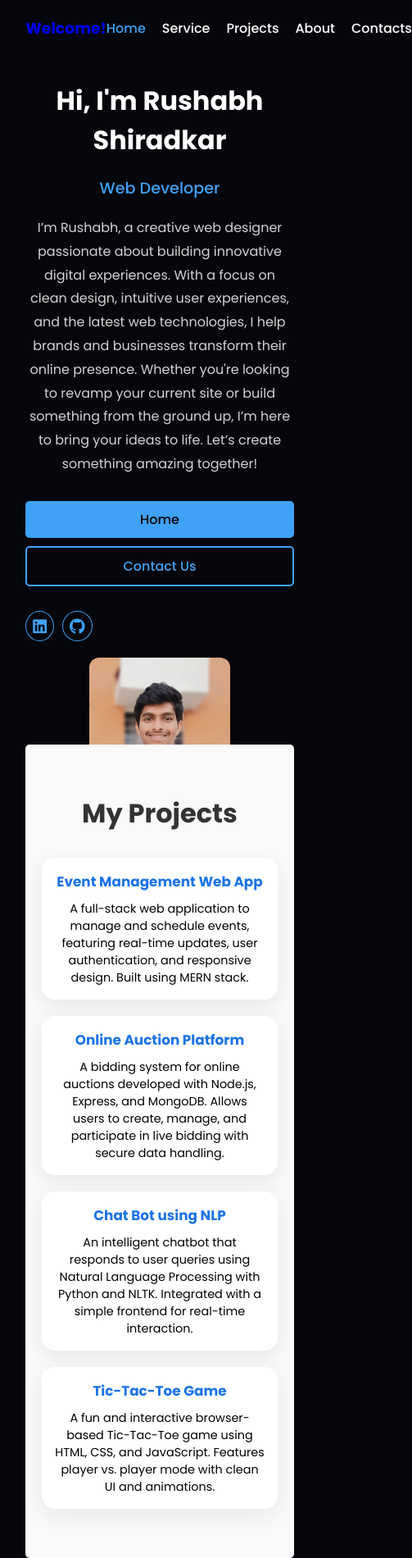
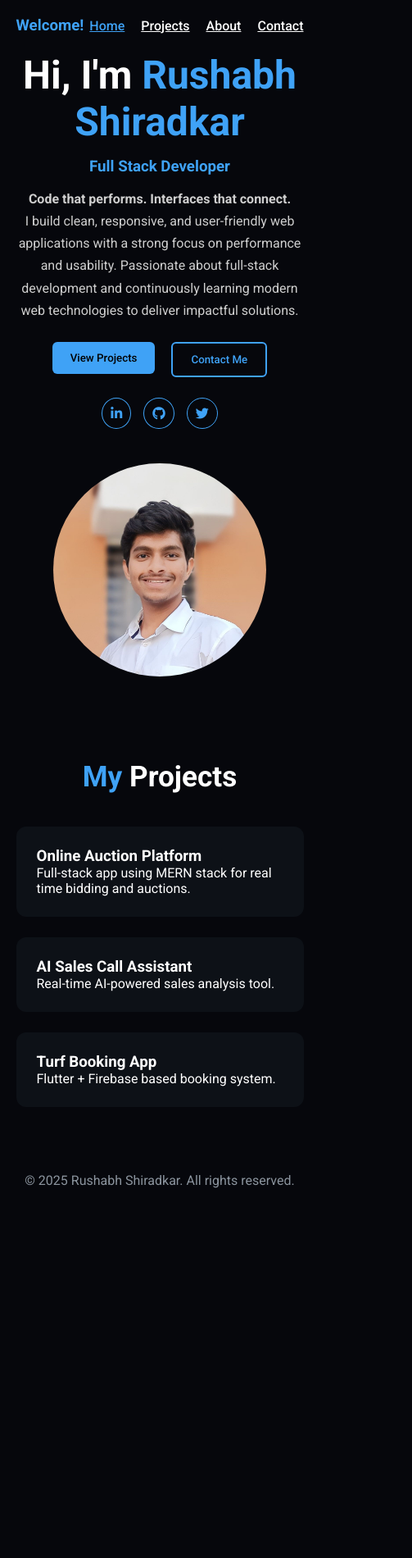
Before and after one commit to rushuz/rushabhPortfolio.github.io, a plain HTML site: page index.html in a window 390 px wide. Shown: the whole page at 82% size, 503 px wide, since content can reach past the window. After the commit the page ends 1469 px from the top, so only its background shows below. Drawn offline with Linux system fonts and the light colour scheme.

Commit message:
Refactor contact and index pages for improved layout and styling; update JavaScript for smoother project card animations

```diff
--- a/index.html
+++ b/index.html
@@ -1,112 +1,93 @@
 <!DOCTYPE html>
 <html lang="en">
+<head>
+  <meta charset="UTF-8" />
+  <meta name="viewport" content="width=device-width, initial-scale=1.0" />
+  <title>Rushabh Shiradkar | Portfolio</title>
 
-<head>
-  <meta charset="UTF-8">
-  <meta name="viewport" content="width=device-width, initial-scale=1.0">
-  <title>Rushabh's Portfolio</title>
-
-  <!-- Google Fonts -->
-   <!-- Add in <head> -->
-  <link href="https://fonts.googleapis.com/css2?family=Poppins:wght@400;500;600;700&display=swap" rel="stylesheet">
-  <link rel="preconnect" href="https://fonts.googleapis.com">
-  <link rel="preconnect" href="https://fonts.gstatic.com" crossorigin>
+  <!-- Google Font -->
   <link href="https://fonts.googleapis.com/css2?family=Roboto:wght@400;500;700&display=swap" rel="stylesheet">
 
   <!-- FontAwesome -->
-  <link rel="stylesheet" href="https://cdnjs.cloudflare.com/ajax/libs/font-awesome/6.0.0-beta3/css/all.min.css">
+  <link rel="stylesheet" href="https://cdnjs.cloudflare.com/ajax/libs/font-awesome/6.5.1/css/all.min.css">
 
-  <!-- Stylesheet -->
   <link rel="stylesheet" href="main.css">
 </head>
+<body>
 
-<body>
-  <!-- Header Section -->
+  <!-- HEADER -->
   <header id="header">
-    <div class="left-section">
-      <a class="logo" href="#"><h3>Welcome!</h3></a>
-    </div>
+    <h3 class="logo">Welcome!</h3>
 
     <nav>
-      <a class="nav-item active" href="#">Home</a>
-      <a class="nav-item" href="#">Service</a>
-      <a class="nav-item" href="#projects">Projects</a>
-      <a class="nav-item" href="#">About</a>
-      <a class="nav-item" href="#contact.html">Contacts</a>
+      <a href="#hero" class="nav-item active">Home</a>
+      <a href="#projects" class="nav-item">Projects</a>
+      <a href="#about" class="nav-item">About</a>
+      <a href="contact.html" class="nav-item">Contact</a>
     </nav>
   </header>
 
-  <!-- Hero Section -->
+  <!-- HERO -->
   <section id="hero">
     <div class="hero-left">
-      <div class="content">
-        <h1>Hi, I'm Rushabh Shiradkar</h1>
-        <h3>Web Developer</h3>
-        <p>
-          I’m Rushabh, a creative web designer passionate about building innovative digital experiences. With a
-          focus on clean design, intuitive user experiences, and the latest web technologies, I help brands and
-          businesses transform their online presence. Whether you're looking to revamp your current site or build
-          something from the ground up, I’m here to bring your ideas to life. Let’s create something amazing together!
-        </p>
+      <h1>Hi, I'm <span>Rushabh Shiradkar</span></h1>
+      <h3>Full Stack Developer</h3>
+      <p>
+        <b>Code that performs. Interfaces that connect.</b><br>
+        I build clean, responsive, and user-friendly web applications with a strong focus on performance and usability.
+        Passionate about full-stack development and continuously learning modern web technologies to deliver impactful solutions.
+      </p>
 
-        <div class="cta">
-          <button class="cta-1">Home</button>
-          <a href="contact.html">
-            <button class="cta-2">Contact Us</button>
-          </a>
-        </div>
+      <div class="cta">
+        <a href="#projects"><button class="cta-1">View Projects</button></a>
+        <a href="contact.html"><button class="cta-2">Contact Me</button></a>
+      </div>
 
-        <div class="social-icon">
-          <a href="https://www.linkedin.com/in/rushabh-shiradkar-41956824a/" target="_blank">
-            <i class="fa-brands fa-linkedin"></i>
-          </a>
-          <a href="https://github.com/rushuz" target="_blank">
-            <i class="fa-brands fa-github"></i>
-          </a>
-        </div>
+      <div class="social-icon">
+        <i class="fa-brands fa-linkedin-in"></i>
+        <i class="fa-brands fa-github"></i>
+        <i class="fa-brands fa-twitter"></i>
       </div>
     </div>
-    <div class="hero-right" >
-      <img src="2185.jpg" alt="Rushabh - Web Developer" class="hero-image">
+
+    <div class="hero-right">
+      <img src="2185.jpg" alt="Rushabh Profile">
     </div>
-  </section><br><br><br>
-  <!-- Projects Section -->
-<section id="projects">
-  <h2 class="section-title">My Projects</h2>
-  <div class="projects-container">
-    <div class="project-card">
-      <a href="https://github.com/rushuz/Event_Managment-Web.dev-" target="_blank">
-        <h3>Event Management Web App</h3>
+  </section>
+
+  <!-- PROJECTS -->
+  <section id="projects">
+    <h2 class="section-title"><span>My</span> Projects</h2>
+
+    <div class="project-grid">
+      <a href="https://github.com/rushuz/Online-Auction-Platform" target="_blank" class="project-link">
+      <div class="project-card">
+        <h3>Online Auction Platform</h3>
+        <p>Full-stack app using MERN stack for real time bidding and auctions.</p>
+      </div>
       </a>
-        <p>A full-stack web application to manage and schedule events, featuring real-time updates, user authentication, and responsive design. Built using MERN stack.</p>
 
+      <a href="https://github.com/rushuz/AI-Enabled-Real-Time-AI-Sales-Call-Assistant" target="_blank" class="project-link">
+      <div class="project-card">
+        <h3>AI Sales Call Assistant</h3>
+        <p>Real-time AI-powered sales analysis tool.</p>
+      </div>
+      </a>
+
+      <a href="https://github.com/rushuz/Turf-Booking-App" target="_blank" class="project-link">
+      <div class="project-card">
+        <h3>Turf Booking App</h3>
+        <p>Flutter + Firebase based booking system.</p>
+      </div>
+      </a>
     </div>
+  </section>
 
-    <div class="project-card">
-      <a href="https://github.com/rushuz/Online-Auction-Platform" target="_blank">
-        <h3>Online Auction Platform</h3>
-      </a>
-        <p>A bidding system for online auctions developed with Node.js, Express, and MongoDB. Allows users to create, manage, and participate in live bidding with secure data handling.</p>
+  <!-- FOOTER -->
+  <footer>
+    <p>© 2025 Rushabh Shiradkar. All rights reserved.</p>
+  </footer>
 
-    </div>
-
-    <div class="project-card">
-      <a href="https://github.com/rushuz/ChatBot-Using-NLP" target="_blank">
-        <h3>Chat Bot using NLP</h3>
-      </a>
-        <p>An intelligent chatbot that responds to user queries using Natural Language Processing with Python and NLTK. Integrated with a simple frontend for real-time interaction.</p>
-
-    </div>
-
-    <div class="project-card">
-      <a href="https://github.com/rushuz/Tic-Tac-Toe-game" target="_blank">
-        <h3>Tic-Tac-Toe Game</h3>
-      </a>
-        <p>A fun and interactive browser-based Tic-Tac-Toe game using HTML, CSS, and JavaScript. Features player vs. player mode with clean UI and animations.</p>
-
-    </div>
-  </div>
-</section>
+  <script src="script.js"></script>
 </body>
-<script src="script.js"></script>
 </html>
--- a/main.css
+++ b/main.css
@@ -1,24 +1,31 @@
-/* Reset and Global Styles */
+/* RESET */
 * {
   margin: 0;
   padding: 0;
   box-sizing: border-box;
-    text-decoration: none;
-    font-family: 'Poppins', sans-serif;
+  font-family: 'Roboto', sans-serif;
+}
+
+html {
+  scroll-behavior: smooth;
 }
 
 body {
-    background-color: rgb(6, 7, 12);
-    color: white;
+  background-color: #06070c;
+  color: #ffffff;
   padding: 0 8%;
 }
 
-  /* Header */
+/* HEADER */
 header {
   display: flex;
   justify-content: space-between;
   align-items: center;
   padding: 20px 0;
+}
+
+.logo {
+  color: #3FA2F6;
 }
 
 nav {
@@ -27,10 +34,9 @@
 }
 
 .nav-item {
-    color: white;
+  color: #ffffff;
   font-weight: 500;
-    font-size: 1rem;
-    transition: color 0.2s;
+  transition: color 0.3s;
 }
 
 .nav-item:hover,
@@ -38,235 +44,251 @@
   color: #3FA2F6;
 }
 
-  /* Hero Section */
+/* HERO */
 #hero {
   display: grid;
   grid-template-columns: 1fr 1fr;
   align-items: center;
-    height: calc(100vh - 80px);
-    padding-top: 30px;
-  }
-
-  .hero-left {
-    padding-right: 40px;
+  min-height: calc(100vh - 80px);
+  gap: 40px;
 }
 
 .hero-left h1 {
   font-size: 3rem;
-    margin-bottom: 20px;
-    font-weight: 700;
+}
+
+.hero-left h1 span {
+  color: #3FA2F6;
 }
 
 .hero-left h3 {
-    font-size: 1.5rem;
+  margin: 15px 0;
   color: #3FA2F6;
-    margin-bottom: 20px;
+}
+
+.hero-left p {
+  color: #cfcfcf;
+  line-height: 1.7;
+}
+
+.cta {
+  margin-top: 25px;
+}
+
+.cta button {
+  padding: 12px 22px;
+  border-radius: 6px;
+  cursor: pointer;
   font-weight: 500;
 }
 
-  .hero-left p {
-    line-height: 1.8;
-    font-size: 1rem;
-    color: lightgray;
-    margin-bottom: 30px;
+.cta-1 {
+  background: #3FA2F6;
+  border: none;
 }
 
-  /* Hero Image */
-  .hero-right {
-    display: flex;
-    align-items: center;
-    justify-content: center;
-    padding: 20px;
+.cta-2 {
+  background: transparent;
+  border: 2px solid #3FA2F6;
+  color: #3FA2F6;
+  margin-left: 10px;
 }
 
-  .hero-image {
-    width: 80%;
-    max-width: 400px;
-    height: auto;
-    border-radius: 12px;
-    box-shadow: 0 4px 20px rgba(0, 0, 0, 0.1);
-    animation: floatIn 1.5s ease-in-out;
-    transition: transform 0.3s ease;
+.social-icon {
+  margin-top: 25px;
+  display: flex;
+  gap: 15px;
 }
 
-  @keyframes floatIn {
-    from {
-      transform: translateY(50px);
-      opacity: 0;
-    }
-    to {
-      transform: translateY(0);
-      opacity: 1;
-    }
+.social-icon i {
+  border: 1px solid #3FA2F6;
+  padding: 10px;
+  border-radius: 50%;
+  color: #3FA2F6;
+  cursor: pointer;
 }
 
-  /* CTA Buttons */
-  .cta button {
-    padding: 10px 20px;
-    border: none;
-    border-radius: 5px;
-    cursor: pointer;
-    font-size: 1rem;
-    font-weight: 500;
-    margin-right: 10px;
+/* HERO IMAGE */
+.hero-right img {
+  width: 260px;
+  border-radius: 50%;
+  display: block;
+  margin: auto;
 }
 
-  .cta .cta-1 {
-    background-color: #3FA2F6;
+/* PROJECTS */
+#projects {
+  margin-top: 100px;
+}
+
+.section-title {
+  text-align: center;
+  font-size: 2.2rem;
+  margin-bottom: 40px;
+}
+
+.section-title span {
+  color: #3FA2F6;
+}
+
+.project-grid {
+  display: grid;
+  grid-template-columns: repeat(auto-fit, minmax(260px, 1fr));
+  gap: 25px;
+}
+
+.project-link {
+  text-decoration: none;
+  color: inherit;
+  display: block;
+}
+
+.project-card {
+  background: #0d1117;
+  padding: 25px;
+  border-radius: 12px;
+  transition: transform 0.3s;
+  cursor: pointer;
+}
+
+/* SCROLL ANIMATION */
+.project-card,
+#projects {
+  opacity: 0;
+  transform: translateY(40px);
+}
+
+.project-card.show,
+#projects.show {
+  opacity: 1;
+  transform: translateY(0);
+  transition: all 0.7s ease;
+}
+
+.project-card:hover {
+  transform: translateY(-10px);
+}
+
+/* CONTACT */
+#contact {
+  margin-top: 80px;
+}
+
+.contact-container {
+  display: grid;
+  grid-template-columns: 1fr 1fr;
+  gap: 50px;
+  align-items: center;
+}
+
+.contact-left h1 {
+  font-size: 2.5rem;
+  margin-bottom: 15px;
+}
+
+.contact-left h1 span {
+  color: #3FA2F6;
+}
+
+.contact-subtext {
+  color: #b5b5b5;
+  margin-bottom: 30px;
+  line-height: 1.6;
+}
+
+/* FORM */
+.contact-form {
+  display: flex;
+  flex-direction: column;
+  gap: 20px;
+}
+
+.form-group label {
+  font-size: 0.9rem;
+  margin-bottom: 6px;
+  color: #9da5b4;
+}
+
+.form-group input,
+.form-group textarea {
+  width: 100%;
+  padding: 12px 14px;
+  border-radius: 6px;
+  border: 1px solid #2f333a;
+  background: #0d1117;
+  color: white;
+  outline: none;
+  margin-top: 3px;
+}
+
+.form-group input:focus,
+.form-group textarea:focus {
+  border-color: #3FA2F6;
+}
+
+.cta-3 {
+  margin-top: 10px;
+  padding: 12px;
+  background: transparent;
+  border: 2px solid #3FA2F6;
+  color: #3FA2F6;
+  border-radius: 6px;
+  font-size: 1rem;
+  cursor: pointer;
+}
+
+.cta-3:hover {
+  background: #3FA2F6;
   color: black;
 }
 
-  .cta .cta-2 {
-    background-color: transparent;
-    color: #3FA2F6;
-    border: 2px solid #3FA2F6;
+/* MAP */
+.contact-right iframe {
+  width: 100%;
+  height: 420px;
+  border-radius: 12px;
+  border: none;
 }
 
-  .cta button:hover {
-    opacity: 0.8;
+/* FOOTER */
+footer {
+  margin: 80px 0 20px;
+  text-align: center;
+  color: #8b949e;
 }
 
-  /* Social Icons */
-  .social-icon {
-    display: flex;
-    gap: 10px;
-    margin-top: 20px;
+/* RESPONSIVE */
+@media (max-width: 900px) {
+  body {
+    padding: 0 5%;
   }
 
-  .social-icon i {
-    font-size: 1.2rem;
-    color: #3FA2F6;
-    border: 1px solid #3FA2F6;
-    border-radius: 50%;
-    padding: 8px;
-    cursor: pointer;
-    transition: transform 0.2s;
-  }
-
-  .social-icon i:hover {
-    transform: scale(1.2);
-  }
-
-  /* Label Styling */
-  label {
-    display: flex;
-    width: 100%;
-    margin-top: 10px;
-    margin-bottom: 5px;
-    text-align: left;
-    color: #555;
-    font-weight: bold;
-  }
-
-  .cta-3 {
-    background-color: transparent;
-    color: #3FA2F6;
-    border: 2px solid #3FA2F6;
-    padding: 15px 20px;
-    border-radius: 6px;
-    cursor: pointer;
-    font-size: 1rem;
-    font-weight: 500;
-    margin-right: 30px;
-  }
-
-  /* Projects Section */
-  #projects {
-    padding: 60px 20px;
-    background-color: #f9f9f9;
-    text-align: center;
-    opacity: 0;
-    transform: translateY(50px);
-    transition: all 0.6s ease-in-out;
-    color: black;
-    border-radius: 5px;
-  }
-
-  #projects.show {
-    opacity: 1;
-    transform: translateY(0);
-  }
-
-  .section-title {
-    font-size: 2.5rem;
-    margin-bottom: 30px;
-    color: #333;
-  }
-
-  /* Project Cards Grid */
-  .projects-container {
-    display: grid;
-    grid-template-columns: repeat(auto-fit, minmax(280px, 1fr));
-    gap: 20px;
-  }
-
-  /* Individual Card Styling */
-  .project-card {
-    background: #fff;
-    padding: 20px;
-    border-radius: 16px;
-    box-shadow: 0 8px 24px rgba(0, 0, 0, 0.07);
-    opacity: 0;
-    transform: scale(0.9);
-    transition: all 0.6s ease-in-out;
-    color: black;
-  }
-
-  .project-card.show {
-    opacity: 1;
-    transform: scale(1);
-  }
-
-  .project-card:hover {
-    transform: translateY(-5px);
-  }
-
-  .project-card h3 {
-    color: #1a73e8;
-    margin-bottom: 10px;
-  }
-
-  /* Responsive Styles */
-  @media (max-width: 768px) {
   #hero {
     grid-template-columns: 1fr;
     text-align: center;
   }
 
-    .hero-left {
-      padding: 0;
+  .cta {
+    display: flex;
+    justify-content: center;
+    flex-wrap: wrap;
+    gap: 10px;
   }
 
-    .hero-image {
-      width: 60%;
-      max-width: 280px;
+  .social-icon {
+    justify-content: center;
   }
 
-    .projects-container {
+  .contact-container {
     grid-template-columns: 1fr;
   }
+
+  .contact-left {
+    text-align: center;
   }
 
-  @media (max-width: 480px) {
-    .cta button {
-      width: 100%;
-      margin-bottom: 10px;
-    }
-
-    .project-card {
-      padding: 1rem;
-      font-size: 0.9rem;
-    }
-
-    .hero-left h1 {
-      font-size: 2rem;
-    }
-
-    .hero-left h3 {
-      font-size: 1.2rem;
-    }
-
-    .section-title {
-      font-size: 2rem;
+  .contact-form {
+    max-width: 500px;
+    margin: auto;
   }
 }
--- a/script.js
+++ b/script.js
@@ -1,22 +1,24 @@
-const observer = new IntersectionObserver((entries) => {
-  entries.forEach(entry => {
-    if (entry.isIntersecting) {
-      entry.target.classList.add('show');
-    } else {
-      entry.target.classList.remove('show');
-    }
-  });
-}, {
-  threshold: 0.2
-});
+const observer = new IntersectionObserver(
+  (entries, obs) => {
+    entries.forEach(entry => {
+      if (entry.isIntersecting) {
+        entry.target.classList.add('show');
+        obs.unobserve(entry.target);
+      }
+    });
+  },
+  {
+    threshold: 0.15,
+    rootMargin: '0px 0px -50px 0px'
+  }
+);
 
-// Observe each project card
-document.querySelectorAll('.project-card').forEach(card => {
+// Observe project section
+const projectSection = document.querySelector('#projects');
+if (projectSection) observer.observe(projectSection);
+
+// Observe cards with stagger
+document.querySelectorAll('.project-card').forEach((card, index) => {
+  card.style.transitionDelay = `${index * 0.15}s`;
   observer.observe(card);
 });
-
-// Also observe the entire projects section
-const projectSection = document.querySelector('#projects');
-if (projectSection) {
-  observer.observe(projectSection);
-}
```
Also changed, not shown: contact.html (+59 -28 lines). Lines whose indentation alone changed are shown as unchanged.
